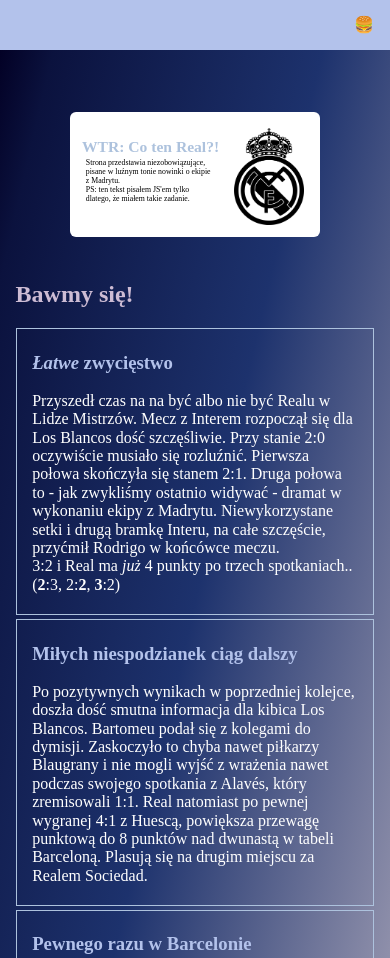
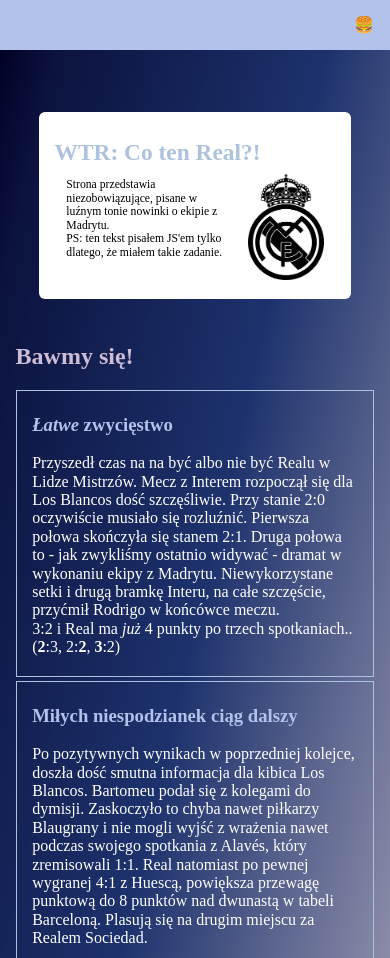
Before and after one commit to kos-tomasz/homepage, a plain HTML site: page index.html in a window 390 px wide. Shown: the top 958 px of the page. Drawn offline with Linux system fonts and the light colour scheme.

Commit message:
size update

```diff
--- a/style.css
+++ b/style.css
@@ -8,7 +8,7 @@
   box-sizing: inherit;
 }
 
-body{
+body {
   background: rgb(2, 0, 36);
   background: linear-gradient(
     103deg,
@@ -20,37 +20,37 @@
   );
 }
 
-.nav-header{
+.nav-header {
   position: fixed;
   top: 0;
   min-height: 50px;
-  background-color:  rgb(179, 194, 235);
+  background-color: rgb(179, 194, 235);
   width: 100%;
   z-index: 1;
 }
 
-.navigation{
+.navigation {
   display: none;
 }
 
-.navigation--open{
+.navigation--open {
   display: block;
 }
 
-.navigation__link{
+.navigation__link {
   text-decoration: none;
   display: block;
   color: #000;
 }
 
-.navigation__link--study{
+.navigation__link--study {
   color: #fff;
 }
 
-.hamburger{
+.hamburger {
   position: absolute;
   top: 15px;
-  right:10px;
+  right: 10px;
   background-color: transparent;
   border: none;
 }
@@ -59,34 +59,80 @@
   padding: 2vh 10vh;
   background: #fff;
   max-width: 64vw;
-  height: 32vw;
-  margin: 112px auto 16px;
+  height: 10vw;
+  margin: 80px auto 16px;
   position: relative;
   border-radius: 6px;
+  max-width: 80vw;
+  height: 38vw;
   overflow: auto;
 }
 
 .header__title {
   color: #adc2dd;
   position: absolute;
-  top: 4vw;
-  left: 3vw;
-  font-size: 4vw;
+  top: 2vw;
+  left: 4vw;
+  font-size: 5vw;
 }
 
 .header__article {
   position: absolute;
-  top: 10vw;
   width: 50%;
   color: #000;
+  top: 15vw;
+  left: 7vw;
   font-size: 2vw;
-  left:4vw;
+}
+
+.header__study-article--js {
+  color: rgb(199, 28, 28);
+}
+
+.header__image {
+  position: absolute;
+}
+
+.laptop-header {
+  overflow: hidden;
+}
+
+.header__image--laptop {
+  width: 50vw;
+  left: 38vw;
+  top: 8vw;
 }
 
 .header__image--real {
-  top: 4vw;
-  right: 4vw;
+  top: 8vw;
+  right: 8vw;
   height: 25vw;
+}
+
+.section {
+  padding: 2vw 4vw;
+}
+
+.section__heading {
+  color: #cdbcd4;
+}
+
+.section__button {
+  color: #fff;
+}
+
+.article {
+  padding: 1vw 4vw;
+  border: solid 1px #adc2dd;
+  margin-bottom: 1vw;
+}
+
+.article__title {
+  color: #b3c2eb;
+}
+
+.article__paragraph {
+  color: #fff;
 }
 
 .footer {
@@ -106,99 +152,71 @@
   margin: 0;
 }
 
-
-
-
-
-
-
-
-
-
-
-
-
-
-.article {
-  padding: 1vw 4vw;
-  border: solid 1px #adc2dd;
-  margin-bottom: 1vw;
-}
-
-.article__title {
-  color: #b3c2eb;
-}
-
-.article__paragraph {
-  color: #fff;
-}
-
-.header__study-article--js {
-  color: rgb(199, 28, 28);
-}
-
-.header__image {
-  position: absolute;
-}
-
-.header__image--laptop {
-  width: 50vw;
-  left: 30vw;
-  top: 3vw;
-}
-
-.laptop-header {
-  overflow: hidden;
-}
-
-.section {
-  padding: 2vw 4vw;
-}
-
-.section__heading {
-  color: #cdbcd4;
-}
-
-.section__button {
-  color: #fff;
-}
-
-@media screen and (max-width: 600px){
-  .navigation__link{
+@media screen and (max-width: 600px) {
+  .navigation__link {
     padding: 16px;
     width: 40%;
   }
 
-  .navigation__link--WTR-background{
+  .navigation__link--WTR-background {
     background-color: #fff;
   }
 
-  .footer{
-    font-size: 70%;
+  .footer {
+    font-size: 65%;
+  }
+
+  .header {
+    max-width: 80vw;
+    height: 48vw;
+    margin: 112px auto 16px;
+  }
+
+  .header__title {
+    top: 3vw;
+    font-size: 6vw;
+  }
+
+  .header__article {
+    top: 14vw;
+    left: 7vw;
+    font-size: 3vw;
+  }
+
+  .header__image--real {
+    top: 16vw;
+    right: 7vw;
+    height: 27vw;
+  }
+
+  .header__image--laptop {
+    width: 55vw;
+    top: 14vw;
+    left: 32vw;
   }
 }
 
-@media screen and (min-width: 601px ){
-  .hamburger{
+@media screen and (min-width: 601px) {
+  .hamburger {
     display: none;
   }
 
-  .navigation{
+  .navigation {
     display: flex;
     flex-direction: row;
     align-items: center;
   }
 
-  .navigation__link{
+  .navigation__link {
     margin-left: 20px;
   }
 
-  .navigation__link--study{
+  .navigation__link--study {
     background-color: transparent;
     padding: 16px 10px;
   }
 
-  .navigation__link--WTR-background{
+  .navigation__link--WTR-background {
     background-color: #fff;
     padding: 16px 10px;
   }
```
Also changed, not shown: wtf.html (+3 -1 lines).
